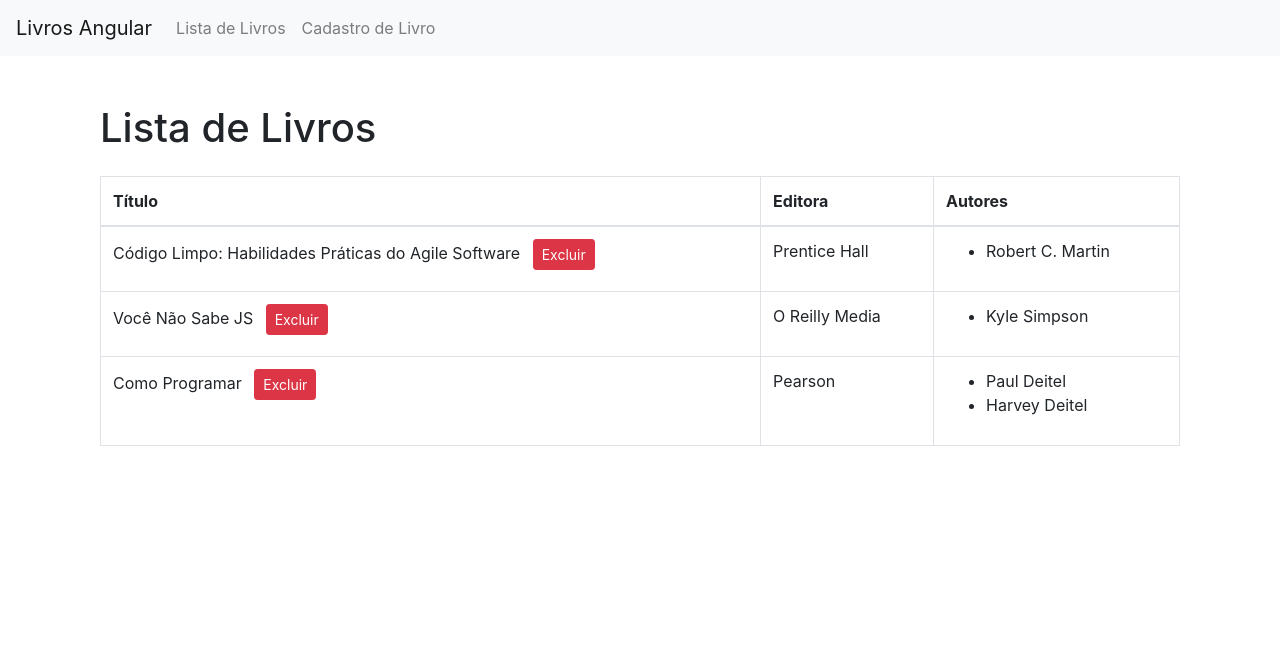
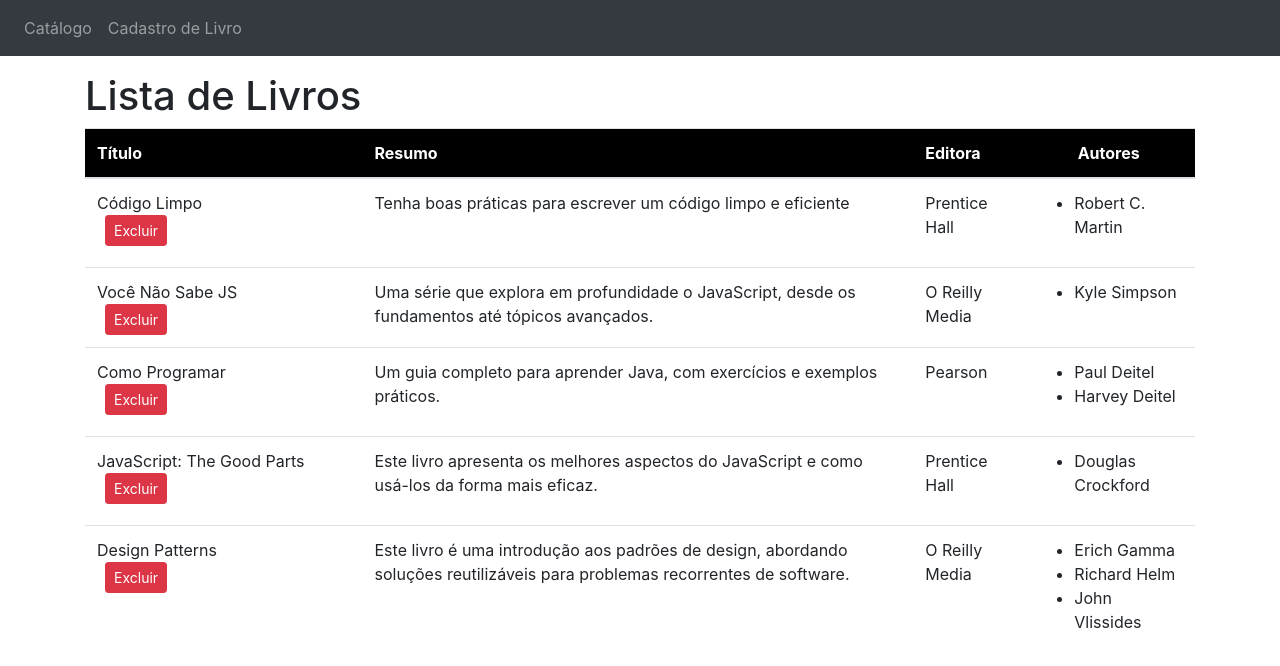
Before and after one commit to gmsea/Angular-Missao-4, an Angular app: page /lista in a window 1280 px wide. Shown: the top 666 px of the page. Built offline with nearby package versions, Linux system fonts and the light colour scheme.

Commit message:
Atualizado o layout da pagina de catalogo, cadastro de livros e do cabeçalho

```diff
--- a/src/app/app-routing.module.ts
+++ b/src/app/app-routing.module.ts
@@ -7,7 +7,8 @@ import { AppComponent } from './app.component';
 const routes: Routes = [
   { path: '#', component: AppComponent },
   { path: 'lista', component: LivroListaComponent },
-  { path: 'dados', component: LivroDadosComponent }
+  { path: 'dados', component: LivroDadosComponent },
+  { path: '', redirectTo: '/lista', pathMatch: 'full' }
 ];
 
 @NgModule({
--- a/src/app/app.component.html
+++ b/src/app/app.component.html
@@ -1,9 +1,8 @@
-<nav class="navbar navbar-expand-lg navbar-light bg-light">
-    <a class="navbar-brand" routerLink="#">Livros Angular</a>
+<nav class="navbar navbar-expand-lg navbar-dark" style="background-color: #343a40;">
   <div class="collapse navbar-collapse">
     <ul class="navbar-nav mr-auto">
       <li class="nav-item">
-          <a class="nav-link" routerLink="/lista">Lista de Livros</a>
+        <a class="nav-link" routerLink="/lista">Catálogo</a>
       </li>
       <li class="nav-item">
         <a class="nav-link" routerLink="/dados">Cadastro de Livro</a>
--- a/src/app/controle-editora.service.ts
+++ b/src/app/controle-editora.service.ts
@@ -9,6 +9,13 @@ export class ControleEditoraService {
     {codEditora: 1, nome: 'Prentice Hall'},
     {codEditora: 2, nome: 'O Reilly Media'},
     {codEditora: 3, nome: 'Pearson'},
+    {codEditora: 4, nome: 'Manning Publications'},
+    {codEditora: 5, nome: 'Packt Publishing'},
+    {codEditora: 6, nome: 'Wiley'},
+    {codEditora: 7, nome: 'Apress'},
+    {codEditora: 8, nome: 'No Starch Press'},
+    {codEditora: 9, nome: 'Addison-Wesley'},
+    {codEditora: 10, nome: 'McGraw-Hill Education'},
   ];
 
   getEditoras(): Array<Editora> {
@@ -17,7 +24,7 @@ export class ControleEditoraService {
 
   getNomeEditoras(codEditora: number): string | undefined {
     const editora = this.editoras.find(editora => editora.codEditora === codEditora);
-    return editora ? editora.nome : undefined
+    return editora ? editora.nome : undefined;
   }
 
   constructor() { }
--- a/src/app/controle-livros.service.ts
+++ b/src/app/controle-livros.service.ts
@@ -6,10 +6,11 @@ import { Livro } from './livro';
 })
 export class ControleLivrosService {
   private livros: Array<Livro> = [
-    { codigo: 1, codEditora: 1, titulo: 'Código Limpo: Habilidades Práticas do Agile Software', resumo: 'Tenha boas práticas para escrever um código limpo e eficiente', autores: ['Robert C. Martin'] },
-    { codigo: 2, codEditora: 2, titulo: 'Você Não Sabe JS', resumo: ' Uma série que explora em profundidade o JavaScript, desde os fundamentos até tópicos avançados.', autores: ['Kyle Simpson'] },
+    { codigo: 1, codEditora: 1, titulo: 'Código Limpo', resumo: 'Tenha boas práticas para escrever um código limpo e eficiente', autores: ['Robert C. Martin'] },
+    { codigo: 2, codEditora: 2, titulo: 'Você Não Sabe JS', resumo: 'Uma série que explora em profundidade o JavaScript, desde os fundamentos até tópicos avançados.', autores: ['Kyle Simpson'] },
     { codigo: 3, codEditora: 3, titulo: 'Como Programar', resumo: 'Um guia completo para aprender Java, com exercícios e exemplos práticos.', autores: ['Paul Deitel', 'Harvey Deitel'] },
-
+    { codigo: 4, codEditora: 1, titulo: 'JavaScript: The Good Parts', resumo: 'Este livro apresenta os melhores aspectos do JavaScript e como usá-los da forma mais eficaz.', autores: ['Douglas Crockford'] },
+    { codigo: 5, codEditora: 2, titulo: 'Design Patterns', resumo: 'Este livro é uma introdução aos padrões de design, abordando soluções reutilizáveis para problemas recorrentes de software.', autores: ['Erich Gamma', 'Richard Helm', 'John Vlissides'] },
   ];
 
   obterLivros(): Array<Livro> {
--- a/src/app/livro-dados/livro-dados.component.html
+++ b/src/app/livro-dados/livro-dados.component.html
@@ -1,4 +1,4 @@
-<main class="container mt-5">
+<main>
     <h1 class="mb-4">Cadastro de Livro</h1>
     <form (submit)="incluir()" ngNativeValidate>
       <div class="form-group">
@@ -37,7 +37,7 @@
         </select>
       </div>
       <div class="form-group">
-        <label for="autores">Autores (um por linha)</label>
+        <label for="autores">Autores (1 por linha)</label>
         <textarea
           class="form-control"
           id="autores"
--- a/src/app/livro-lista/livro-lista.component.html
+++ b/src/app/livro-lista/livro-lista.component.html
@@ -1,18 +1,19 @@
-<main class="container mt-5">
-  <h1 class="mb-4">Lista de Livros</h1>
-  <table class="table table-bordered">
+<main>
+  <h1>Lista de Livros</h1>
+  <table class="table">
     <thead>
       <tr>
-        <th>Título</th>
-        <th>Editora</th>
-        <th>Autores</th>
-
+        <th style="background-color: black; color: white;">Título</th>
+        <th style="background-color: black; color: white;">Resumo</th>
+        <th style="background-color: black; color: white;">Editora</th>
+        <th style="background-color: black; color: white; text-align: center;">Autores</th>
       </tr>
     </thead>
     <tbody>
       <tr *ngFor="let livro of livros">
-        <td>
+        <td class="col-3">
           {{ livro.titulo }}
+          <br>
           <button
             class="btn btn-danger btn-sm ml-2"
             (click)="excluir(livro.codigo)"
@@ -20,6 +21,7 @@
             Excluir
           </button>
         </td>
+        <td>{{ livro.resumo }}</td>
         <td>{{ obterNome(livro.codEditora) }}</td>
         <td>
           <ul>
```
Lines whose indentation alone changed are shown as unchanged.
